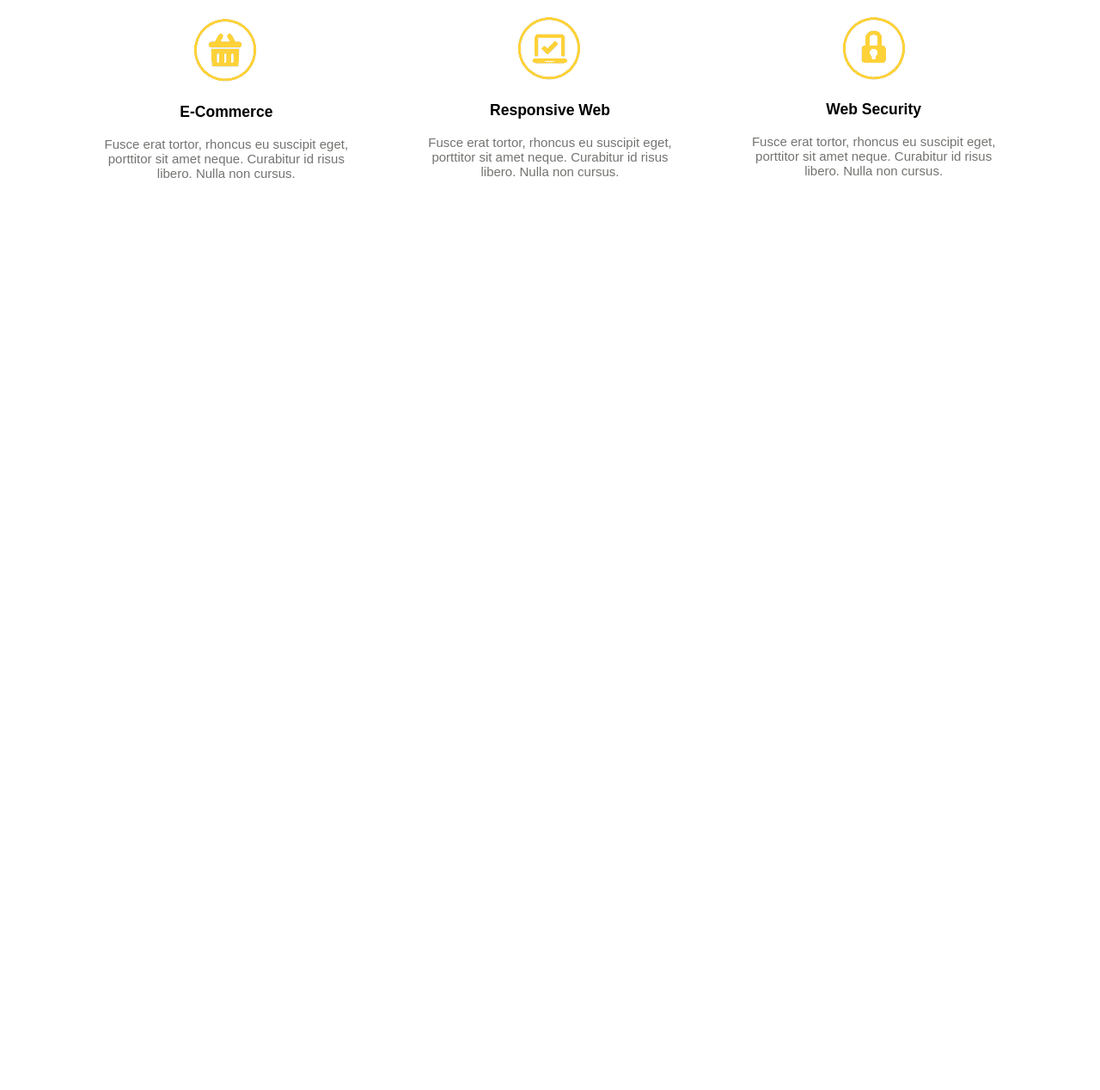
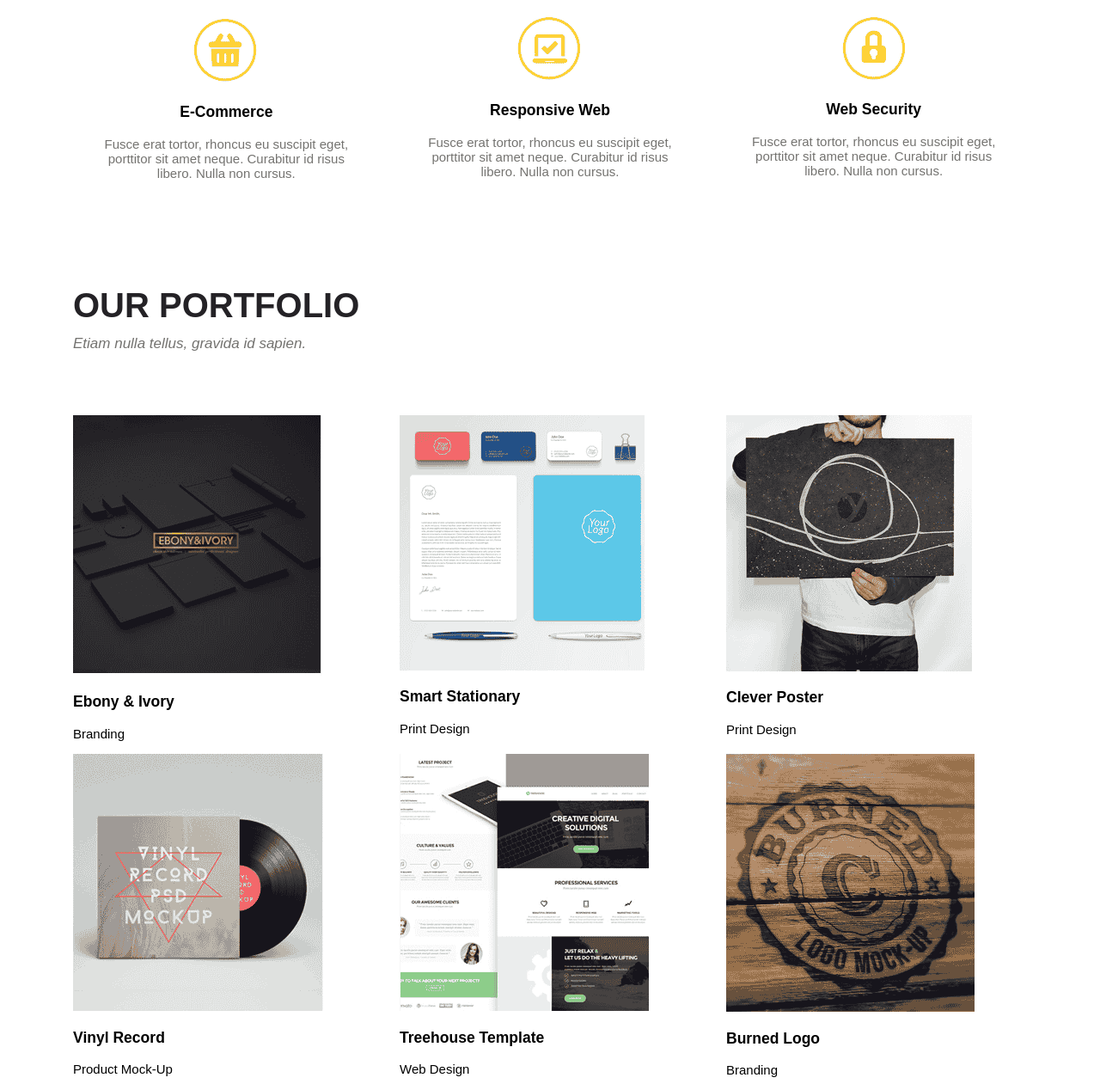
Before and after one commit to krystianblasiak/project-submodule-3-6, a website: page index.html in a window 1280 px wide. Shown: the part 840-2108 px from the top of the page at 86% size. Before the commit the page ends 1140 px from the top, so only its background shows below. Drawn offline with Linux system fonts and the light colour scheme; a web font is replaced by a local one.

Commit message:
Add HTML structure section our portfolio

```diff
--- a/index.html
+++ b/index.html
@@ -66,5 +66,67 @@
             </div>
         </div>
     </section>
+    <section class="portfolio">
+        <div class="container">
+            <h2 class="subpage-title">OUR PORTFOLIO</h2>
+            <h4 class="description-subpage">Etiam nulla tellus, gravida id sapien.</h4>
+            <div class="row">
+                <div class="col-lg-4 box">
+                    <div class="box-image">
+                        <img src="/images/box-image-1.PNG" alt="image">
+                    </div>
+                    <div class="box-body">
+                        <h3>Ebony &amp; Ivory</h3>
+                        <p>Branding</p>
+                    </div>
+                </div>
+                <div class="col-lg-4 box">
+                    <div class="box-image">
+                        <img src="/images/box-image-2.PNG" alt="image">
+                    </div>
+                    <div class="box-body">
+                        <h3>Smart Stationary</h3>
+                        <p>Print Design</p>
+                    </div>
+                </div>
+                <div class="col-lg-4 box">
+                    <div class="box-image">
+                        <img src="/images/box-image-3.PNG" alt="image">
+                    </div>
+                    <div class="box-body">
+                        <h3>Clever Poster</h3>
+                        <p>Print Design</p>
+                    </div>
+                </div>
+                <div class="col-lg-4 box">
+                    <div class="box-image">
+                        <img src="/images/box-image-4.PNG" alt="image">
+                    </div>
+                    <div class="box-body">
+                        <h3>Vinyl Record</h3>
+                        <p>Product Mock-Up</p>
+                    </div>
+                </div>
+                <div class="col-lg-4 box">
+                    <div class="box-image">
+                        <img src="/images/box-image-5.PNG" alt="image">
+                    </div>
+                    <div class="box-body">
+                        <h3>Treehouse Template</h3>
+                        <p>Web Design</p>
+                    </div>
+                </div>
+                <div class="col-lg-4 box">
+                    <div class="box-image">
+                        <img src="/images/box-image-6.PNG" alt="image">
+                    </div>
+                    <div class="box-body">
+                        <h3>Burned Logo</h3>
+                        <p>Branding</p>
+                    </div>
+                </div>
+            </div>
+        </div>
+    </section>
 </body>
 </html>
```
Also changed, not shown: images/box-image-1.PNG (added), images/box-image-2.PNG (added), images/box-image-3.PNG (added), images/box-image-4.PNG (added), images/box-image-5.PNG (added), images/box-image-6.PNG (added).
